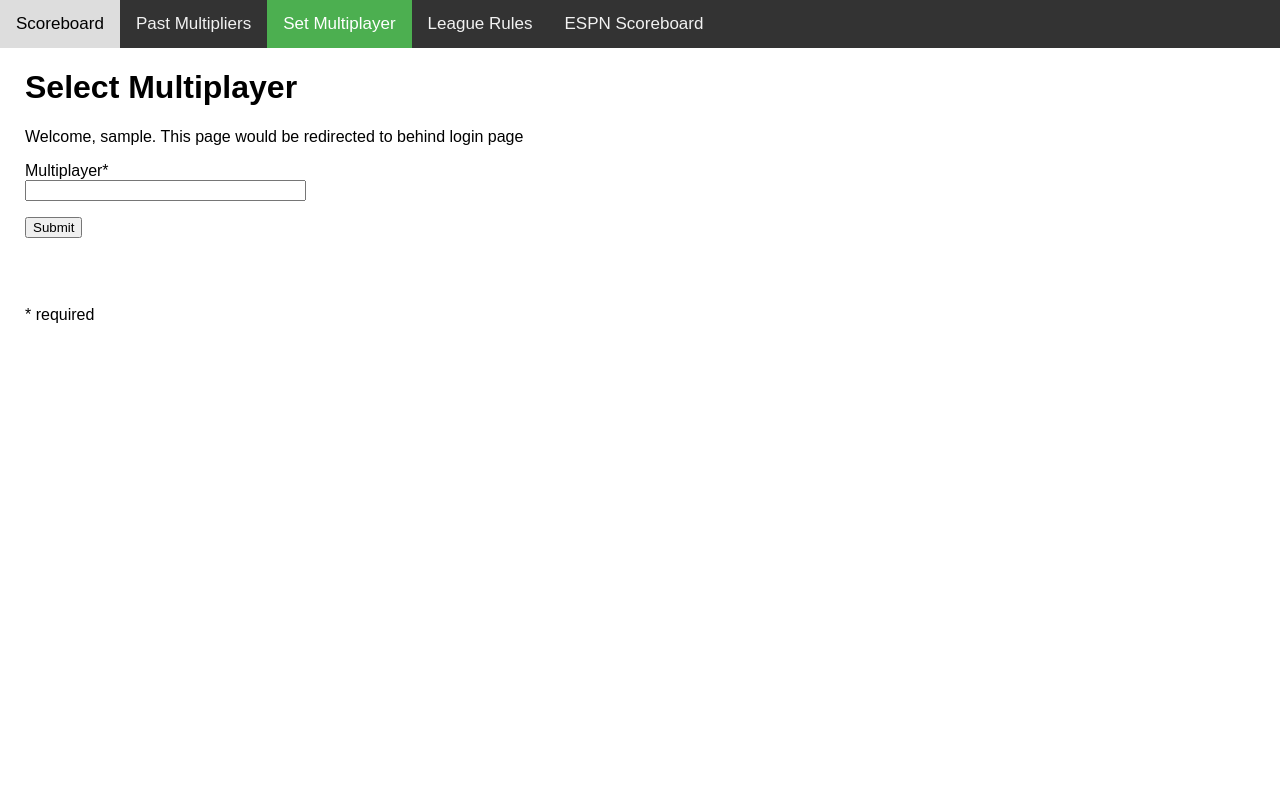
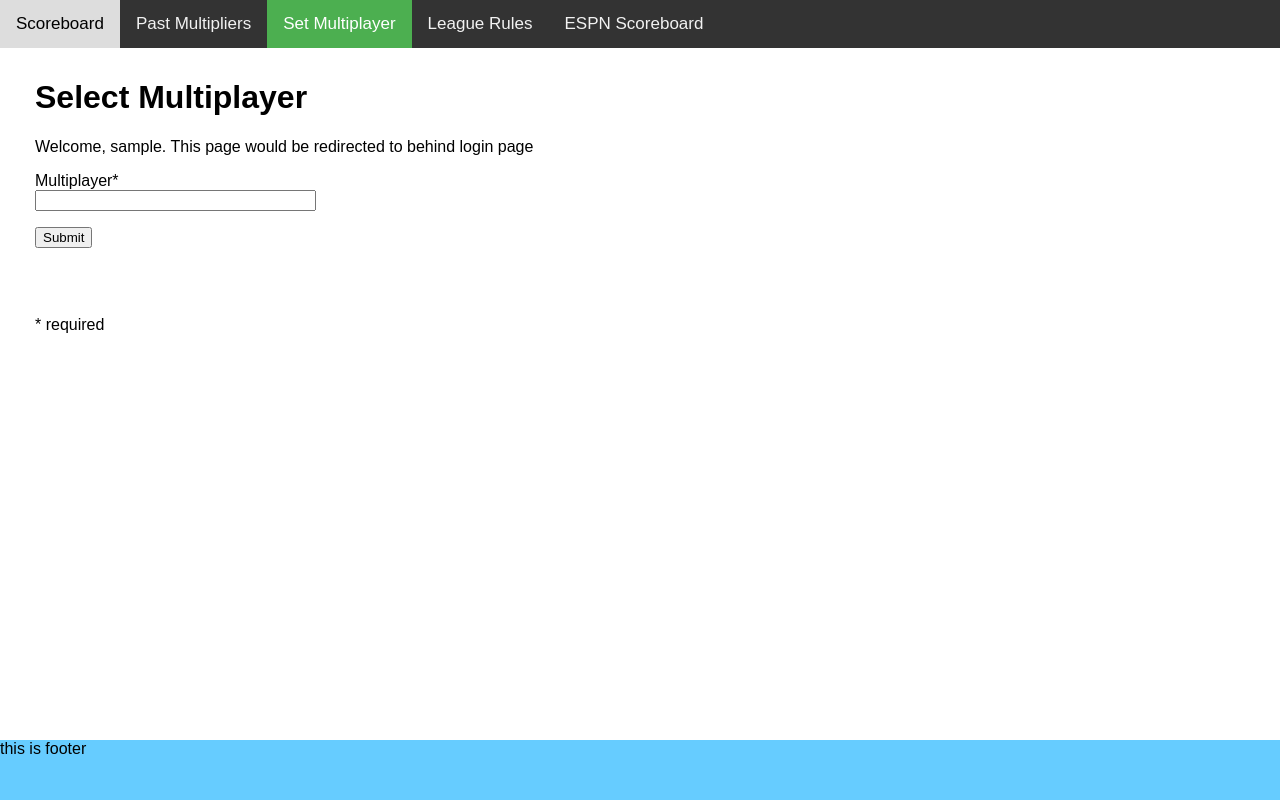
Before and after one commit to adam-lim1/FF_scoreboard, a Flask app: page /input_form in a window 1280 px wide. Run offline with Flask 2, Linux system fonts and the light colour scheme; the visitor is signed in with stand-in values (Sample User, id 1); parts of the project's set-up code (start-up, migrations or seed data) failed here and were passed over.

Commit message:
WIP create footer anchored to bottom of page

```diff
--- a/templates/base.html
+++ b/templates/base.html
@@ -25,6 +25,32 @@
 </head>
 
 <body>
+  <style>
+    html,
+    body {
+       margin:0;
+       padding:0;
+       height:100%;
+    }
+    #container_div {
+       min-height:100%;
+       position:relative;
+    }
+
+    #body_div {
+       padding:10px;
+       padding-bottom:60px;   /* Height of the footer */
+    }
+    #footer_div {
+       position:absolute;
+       bottom:0;
+       width:100%;
+       height:60px;   /* Height of the footer */
+       background:#6cf;
+    }
+  </style>
+
+  <div id="container_div">
   <!-- ################## TOP NAV BAR  ################## -->
   <div class="topnav" id="myTopnav">
     <a class="{% block nav_item_scoreboard %}{% endblock nav_item_scoreboard %}" href="/">Scoreboard</a>
@@ -37,10 +63,13 @@
     </a>
   </div>
   <!-- ################## END TOP NAV  ################## -->
-
   <!-- JINJA Content -->
+  <div id="body_div">
   {% block content %}
   {% endblock %}
+</div>
+<div id="footer_div">this is footer</div>
 
+</div>
 </body>
 </html>
--- a/templates/input_form.html
+++ b/templates/input_form.html
@@ -4,7 +4,6 @@
 
 <!-- <link rel= "stylesheet" type= "text/css" href= "{{ url_for('static',filename='styles/base.css') }}"> -->
 
-<body>
 <div class="body-div">
     <h1>Select Multiplayer</h1>
     <p> Welcome, {{ username }}. This page would be redirected to behind login page </p>
@@ -23,6 +22,5 @@
         <p> * required </p>
     </form>
 </div>
-</body>
 
 {% endblock %}
--- a/templates/multiplier_results.html
+++ b/templates/multiplier_results.html
@@ -34,6 +34,7 @@
     {% endfor %}
 
   </table>
+  <br></br>
 </div>
 
 {% endblock %}
```
